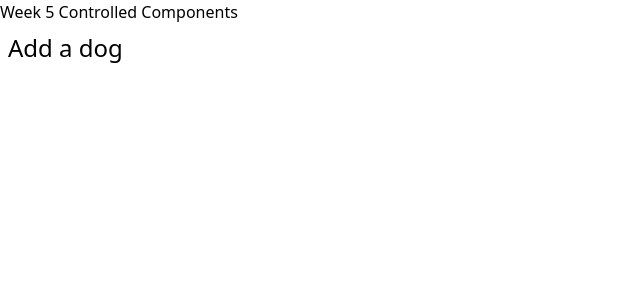
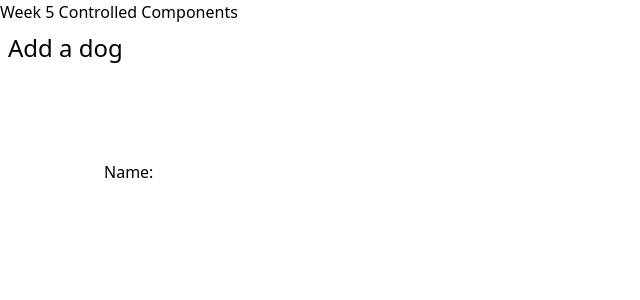
Before and after one commit to Jeffdcdr/webdev2-demos-wednesday, a Next.js app: page /week-5 in a window 1280 px wide. Shown: the top 300 px of the page, without its empty margins (0-640 px from the left). Built offline with nearby package versions, Linux system fonts and the light colour scheme.

Commit message:
Update dog-form.js

```diff
--- a/app/week-5/dog-form.js
+++ b/app/week-5/dog-form.js
@@ -4,8 +4,8 @@ import { useState } from "react";
 
 export default function DogForm() {
     const [name, setName] = useState("");
-    const [breed, setBreed] = useState("");
-    const [age, setAge] = useState(0);
+    // const [breed, setBreed] = useState("");
+    // const [age, setAge] = useState(0);
 
     const handleNameChange = (event) => {
         setName(event.target.value);
@@ -15,12 +15,12 @@ export default function DogForm() {
         <div className="m-2">
             <h2 className="text-2xl">Add a dog</h2>
             <form className="m-24">
-                <label htmlFor="name"></label>
+                <label htmlFor="name"> Name: </label>
                 <input
                 id="name"
                 type="text"
                 value={name}
-                onChange={(event) => handleNameChange = (event)}
+                onChange={(event) => handleNameChange (event)}
                 />
             </form>
         </div>
```
